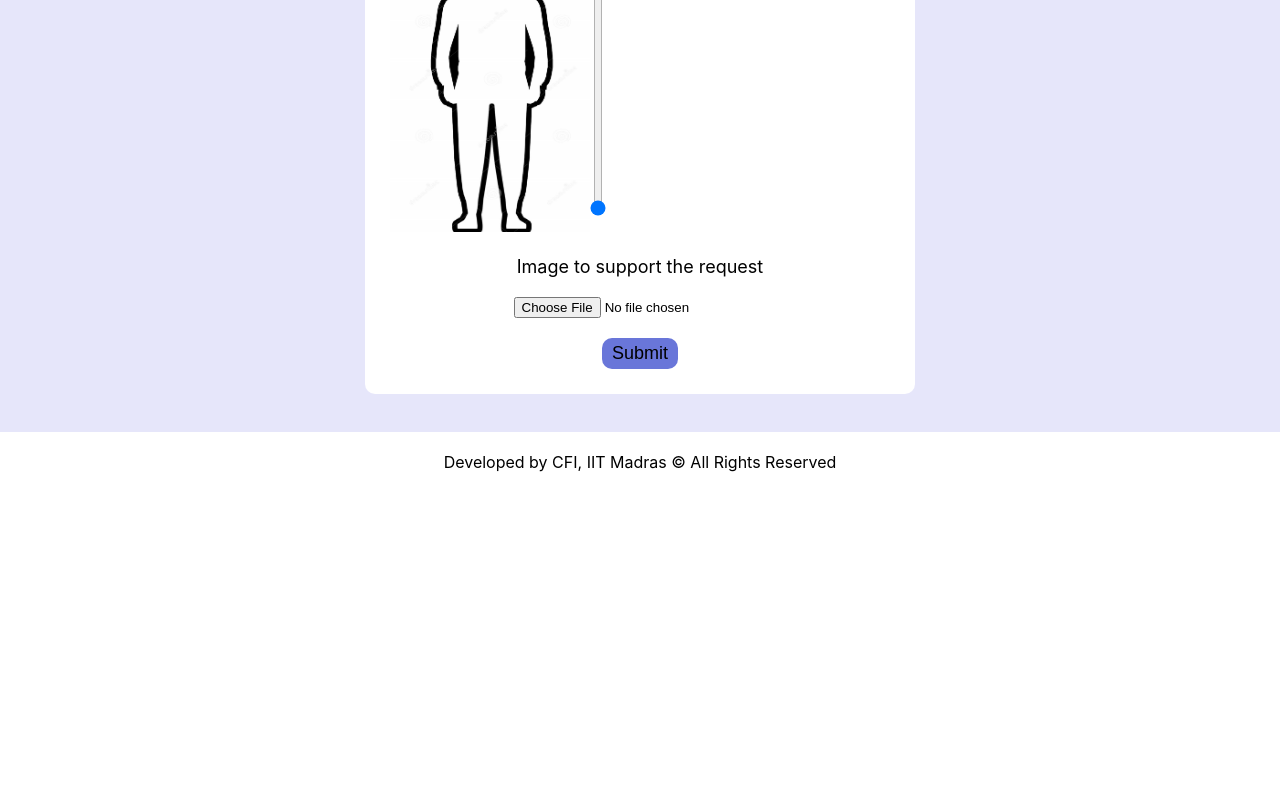
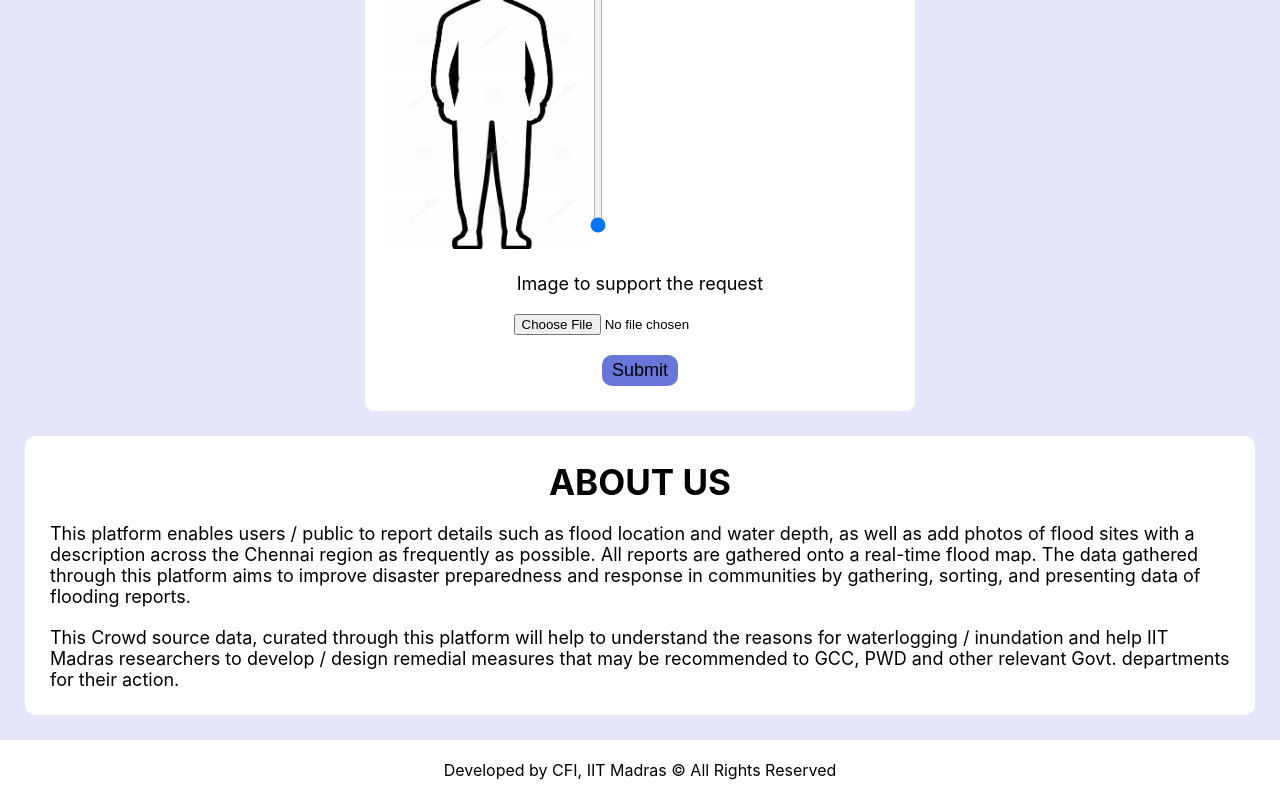
Before and after one commit to WebOps-and-Blockchain-Club/chennai-water-logging-client, a React (Create React App) app: page / in a window 1280 px wide. Shown: the part 368-1168 px from the top of the page. Before the commit the page ends 860 px from the top, so only its background shows below. Built offline with nearby package versions, Linux system fonts and the light colour scheme; no server answers; what apollo-upload-client would draw is missing.

Commit message:
added about us section

```diff
--- a/src/Components/Pages/AddData.tsx
+++ b/src/Components/Pages/AddData.tsx
@@ -165,6 +165,27 @@ export const AddData = (probs: Probs) => {
           Submit
         </button>
       </form>
+      <div className="add-data" style={{ marginBottom: "25px" }}>
+        <div className="heading" style={{ fontSize: "35px" }}>
+          ABOUT US
+        </div>
+        <div>
+          This platform enables users / public to report details such as flood
+          location and water depth, as well as add photos of flood sites with a
+          description across the Chennai region as frequently as possible. All
+          reports are gathered onto a real-time flood map. The data gathered
+          through this platform aims to improve disaster preparedness and
+          response in communities by gathering, sorting, and presenting data of
+          flooding reports.
+        </div>
+        <div>
+          This Crowd source data, curated through this platform will help to
+          understand the reasons for waterlogging / inundation and help IIT
+          Madras researchers to develop / design remedial measures that may be
+          recommended to GCC, PWD and other relevant Govt. departments for their
+          action.
+        </div>
+      </div>
     </div>
   );
 };
--- a/src/Styles/addData.css
+++ b/src/Styles/addData.css
@@ -5,6 +5,7 @@
   display: flex;
   align-items: center;
   justify-content: center;
+  flex-direction: column;
 }
 
 .main-div div {
@@ -19,7 +20,7 @@
 
 .add-data,
 .submission-box {
-  margin: 0 25px;
+  margin: 25px 25px 0;
   border-radius: 10px;
   background-color: white;
   padding: 25px;
@@ -33,7 +34,9 @@
   display: flex;
   width: 100%;
   align-items: center;
-  justify-content: space-between;
+  flex-direction: column;
+  gap: 10px;
+  /* justify-content: space-between; */
 }
 
 input[type="range"] {
```
